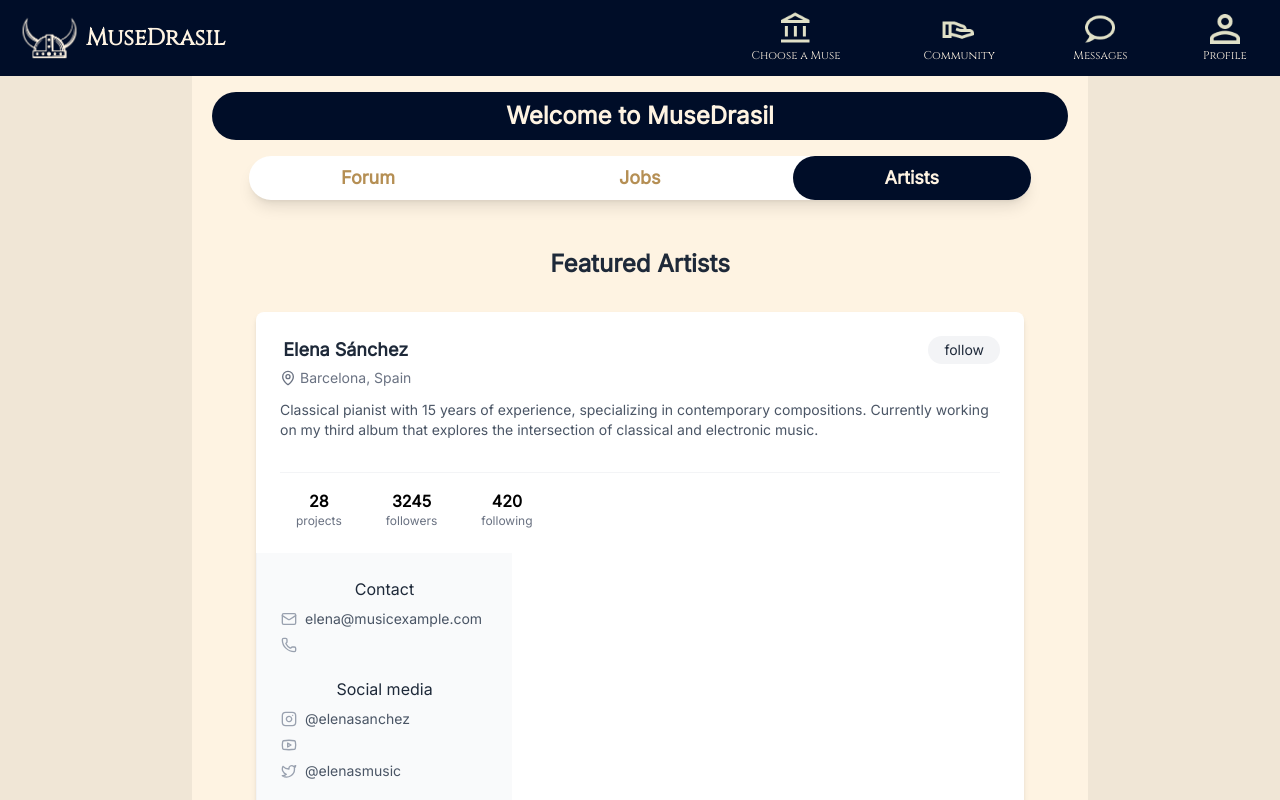
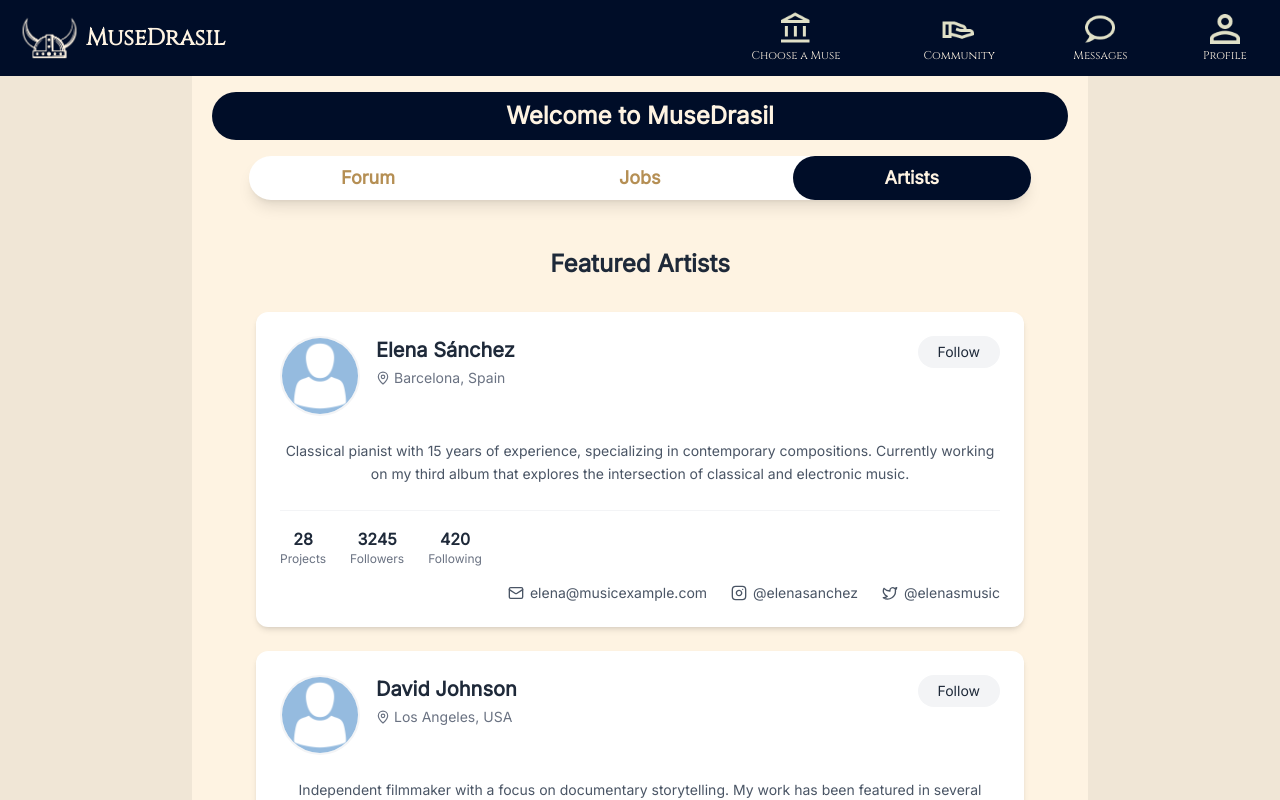
Before and after one commit to anian3/hacknarok25, a React (Vite) app in the folder frontend/viking-app/: page / in a window 1280 px wide. Both pictures are taken after a click on the button "Artists". Shown: the top 800 px of the page. Built offline with nearby package versions, Linux system fonts and the light colour scheme.

Commit message:
improved artist cards

```diff
--- a/frontend/viking-app/src/pages/MainPage/components/Artists/ArtistCard.tsx
+++ b/frontend/viking-app/src/pages/MainPage/components/Artists/ArtistCard.tsx
@@ -11,96 +11,121 @@ const ArtistCard = ({ artist }: { artist: ArtistProfileData }) => {
     setIsFollowed(!isFollowed);
   };
 
-  const handleMessageClick = (e: React.MouseEvent) => {
-    e.preventDefault(); // Prevent card navigation
-    e.stopPropagation(); // Prevent event bubbling
-    // Message functionality would go here
-  };
-
   return (
     <a
       href={`/profile/artist/${artist.id}`}
       className="block w-full max-w-4xl mx-auto"
     >
-      <div className="bg-white rounded-lg shadow-md hover:shadow-lg transition-shadow duration-300 cursor-pointer flex flex-col md:flex-row">
-        {/* Left Section (Profile) */}
-        <div className="p-6 flex-grow">
-          <div className="flex justify-between items-start mb-3">
+      <div className="bg-white rounded-xl shadow-md hover:shadow-lg transition-shadow duration-300 cursor-pointer overflow-hidden">
+        <div className="flex flex-col md:flex-row">
+          {/* Left Section (Avatar + Profile) */}
+          <div className="flex-grow p-6">
+            <div className="flex items-start gap-4">
+              {/* Avatar */}
+              <div className="flex-shrink-0">
+                {artist.avatar ? (
+                  <img
+                    src={artist.avatar}
+                    alt={`${artist.name}'s profile`}
+                    className="w-20 h-20 rounded-full object-cover border-2 border-gray-100"
+                  />
+                ) : (
+                  <div className="w-20 h-20 rounded-full bg-indigo-100 flex items-center justify-center">
+                    <span className="text-indigo-800 text-xl font-semibold">
+                      {artist.name.charAt(0).toUpperCase()}
+                    </span>
+                  </div>
+                )}
+              </div>
+
+              {/* Name, Location, Follow button */}
+              <div className="flex-grow">
+                <div className="flex justify-between items-start">
                   <div>
-              <h2 className="text-lg font-semibold text-gray-800">
+                    <h2 className="text-xl font-semibold text-gray-800">
                       {artist.name}
                     </h2>
+                    {artist.location && (
                       <div className="flex items-center text-gray-500 text-sm mt-1">
-                <MapPin size={16} className="mr-1" />
+                        <MapPin size={14} className="mr-1" />
                         <span>{artist.location}</span>
                       </div>
+                    )}
                   </div>
                   <button
                     onClick={handleFollowClick}
-              className={`rounded-full px-4 py-1 text-sm font-medium ${
+                    className={`rounded-full px-5 py-1.5 text-sm font-medium transition-colors ${
                       isFollowed
                         ? "bg-indigo-900 text-white"
                         : "bg-gray-100 text-gray-800 hover:bg-gray-200"
                     }`}
                   >
-              {isFollowed ? "followed" : "follow"}
+                    {isFollowed ? "Following" : "Follow"}
                   </button>
-          </div>
-
-          <p className="text-left text-gray-600 mb-8 text-sm">{artist.bio}</p>
-
-          <div className="flex space-x-3 border-t border-gray-100 pt-4">
-            <div className="text-center px-4">
-              <div className="font-semibold">{artist.stats.projects}</div>
-              <div className="text-xs text-gray-500">projects</div>
-            </div>
-            <div className="text-center px-4">
-              <div className="font-semibold">{artist.stats.followers}</div>
-              <div className="text-xs text-gray-500">followers</div>
-            </div>
-            <div className="text-center px-4">
-              <div className="font-semibold">{artist.stats.following}</div>
-              <div className="text-xs text-gray-500">following</div>
                 </div>
               </div>
             </div>
 
-        {/* Right Section (Contact) */}
-        <div className="bg-gray-50 p-6 md:w-64 md:border-l border-gray-100 flex flex-col">
-          <div className="mb-6">
-            <h3 className="text-gray-800 font-medium mb-2">Contact</h3>
-            <div className="flex items-center mb-2 text-sm">
-              <Mail size={16} className="text-gray-400 mr-2" />
-              <span className="text-gray-600">{artist.contact.email}</span>
+            {/* Bio */}
+            <p className="text-gray-600 my-6 text-sm leading-relaxed">
+              {artist.bio}
+            </p>
+
+            {/* Contact & Social */}
+            <div className="border-t border-gray-100 pt-4">
+              <div className="flex flex-wrap gap-x-8 gap-y-4">
+                {/* Stats */}
+                <div className="flex gap-6">
+                  <div className="text-center">
+                    <div className="font-semibold text-gray-800">{artist.stats.projects}</div>
+                    <div className="text-xs text-gray-500">Projects</div>
                   </div>
-            <div className="flex items-center text-sm">
-              <Phone size={16} className="text-gray-400 mr-2" />
-              <span className="text-gray-600">{artist.contact.phone}</span>
+                  <div className="text-center">
+                    <div className="font-semibold text-gray-800">{artist.stats.followers}</div>
+                    <div className="text-xs text-gray-500">Followers</div>
+                  </div>
+                  <div className="text-center">
+                    <div className="font-semibold text-gray-800">{artist.stats.following}</div>
+                    <div className="text-xs text-gray-500">Following</div>
                   </div>
                 </div>
 
-          <div className="mb-6">
-            <h3 className="text-gray-800 font-medium mb-2">Social media</h3>
-            <div className="flex items-center mb-2 text-sm">
-              <Instagram size={16} className="text-gray-400 mr-2" />
-              <span className="text-gray-600">{artist.social.instagram}</span>
+                {/* Contact & Social Section */}
+                <div className="flex flex-wrap gap-x-6 gap-y-2 items-center ml-auto">
+                  {artist.contact?.email && (
+                    <div className="flex items-center text-sm text-gray-600 hover:text-indigo-700">
+                      <Mail size={16} className="mr-1.5" />
+                      <span>{artist.contact.email}</span>
                     </div>
-            <div className="flex items-center mb-2 text-sm">
-              <Youtube size={16} className="text-gray-400 mr-2" />
-              <span className="text-gray-600">{artist.social.youtube}</span>
+                  )}
+                  {artist.contact?.phone && (
+                    <div className="flex items-center text-sm text-gray-600 hover:text-indigo-700">
+                      <Phone size={16} className="mr-1.5" />
+                      <span>{artist.contact.phone}</span>
                     </div>
-            <div className="flex items-center text-sm">
-              <Twitter size={16} className="text-gray-400 mr-2" />
-              <span className="text-gray-600">{artist.social.twitter}</span>
+                  )}
+                  {artist.social?.instagram && (
+                    <div className="flex items-center text-sm text-gray-600 hover:text-indigo-700">
+                      <Instagram size={16} className="mr-1.5" />
+                      <span>{artist.social.instagram}</span>
+                    </div>
+                  )}
+                  {artist.social?.youtube && (
+                    <div className="flex items-center text-sm text-gray-600 hover:text-indigo-700">
+                      <Youtube size={16} className="mr-1.5" />
+                      <span>{artist.social.youtube}</span>
+                    </div>
+                  )}
+                  {artist.social?.twitter && (
+                    <div className="flex items-center text-sm text-gray-600 hover:text-indigo-700">
+                      <Twitter size={16} className="mr-1.5" />
+                      <span>{artist.social.twitter}</span>
+                    </div>
+                  )}
                 </div>
               </div>
-
-          <button
-            onClick={handleMessageClick}
-            className="mt-auto bg-indigo-900 text-white py-2 px-4 rounded-lg w-full text-center hover:bg-indigo-800 transition-colors"
-          >
-            send a message
-          </button>
+            </div>
+          </div>
         </div>
       </div>
     </a>
```
Lines whose indentation alone changed are shown as unchanged.
